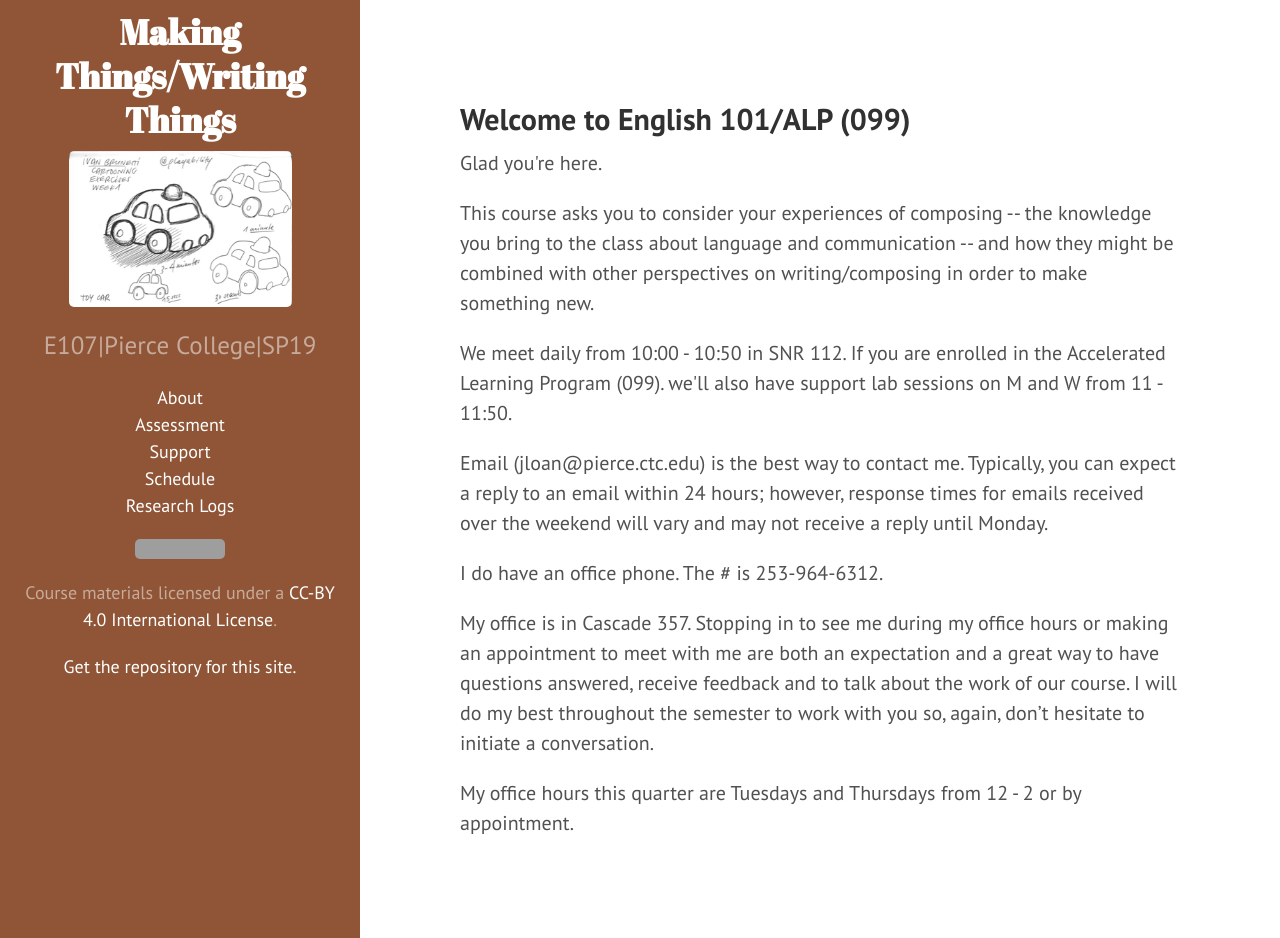
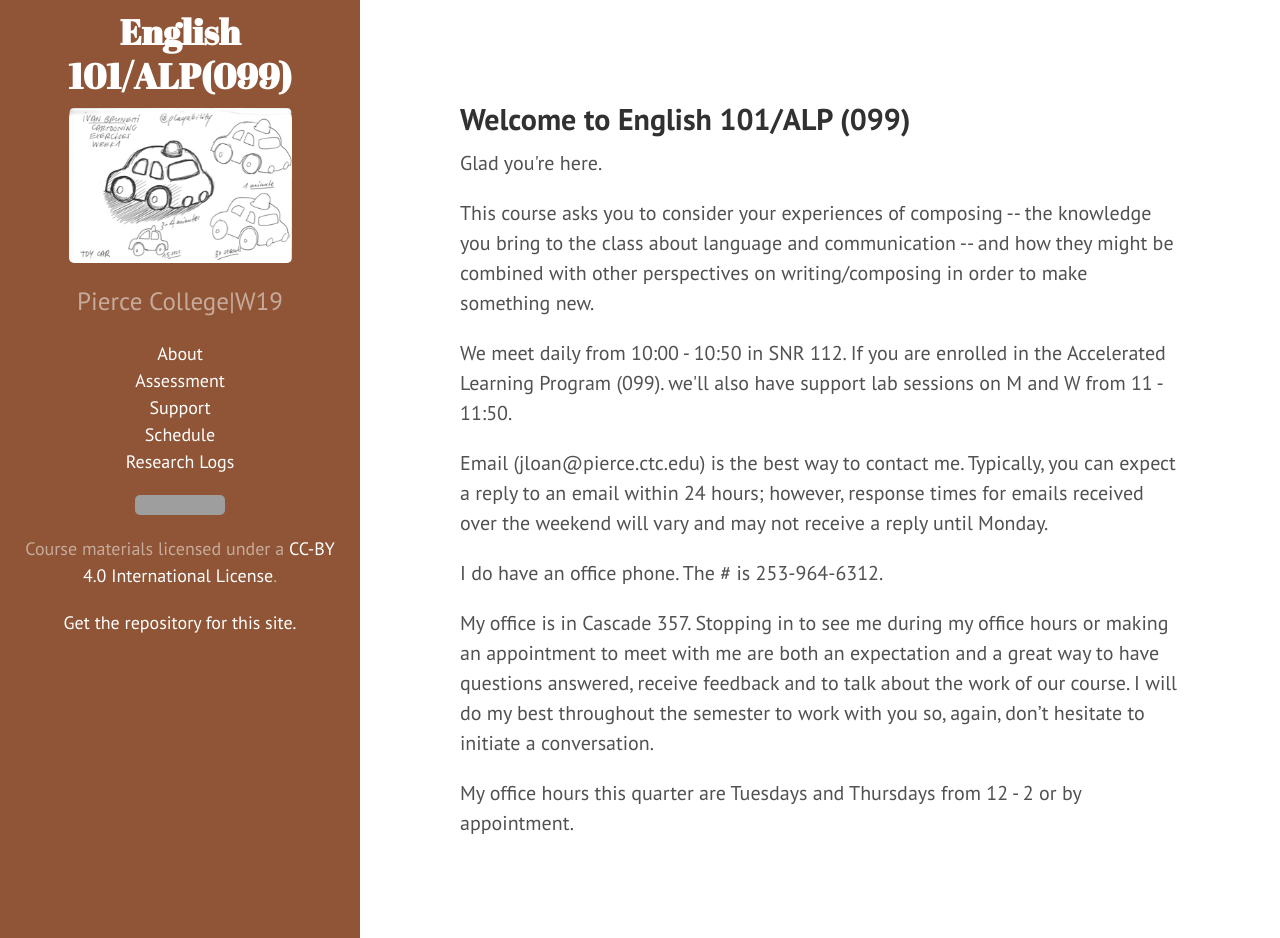
Before and after one commit to jloan/e101v1, a Jekyll site: the page built from index.html, in a window 1280 px wide and 938 px high. Built offline with Jekyll 4.4.1, drawn with Linux system fonts in a browser that asks for light colours; the list of posts is cut into pages by our own code; grey boxes are pictures that could not be loaded.

Commit message:
Update _config.yml

```diff
--- a/_config.yml
+++ b/_config.yml
@@ -6,15 +6,15 @@ permalink:          pretty
 # Dependencies
 markdown:           kramdown
 highlighter:        rouge
-plugins:               [jekyll-paginate]
+plugins:            [jekyll-paginate]
 
 # Permalinks
 permalink:          pretty
 
 # Setup
-title:              "Making Things/Writing Things"
+title:              "English 101/ALP(099)"
 tagline:
-description:        "E107|Pierce College|SP19"
+description:        "Pierce College|W19"
 host:               127.0.0.1
 url:                ""
 baseurl:            "/e101v1"
```
